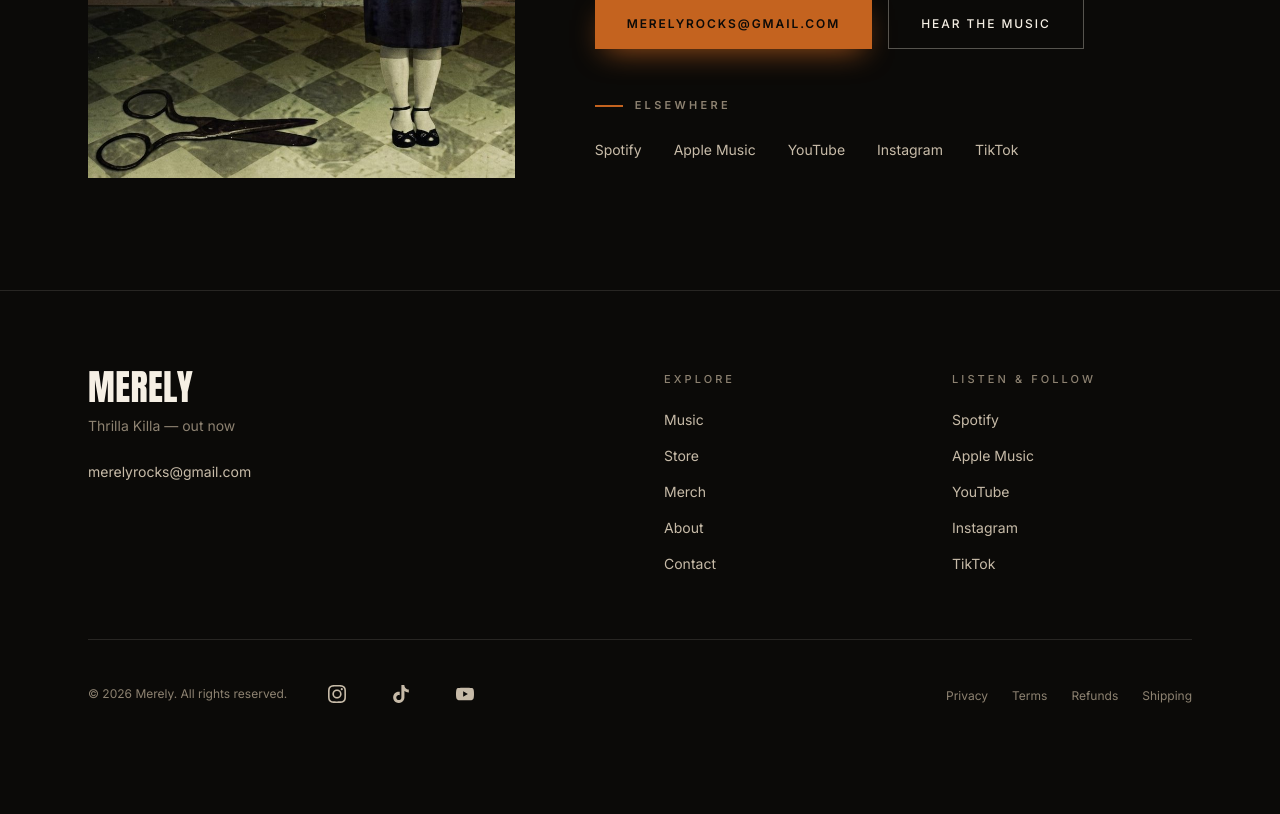
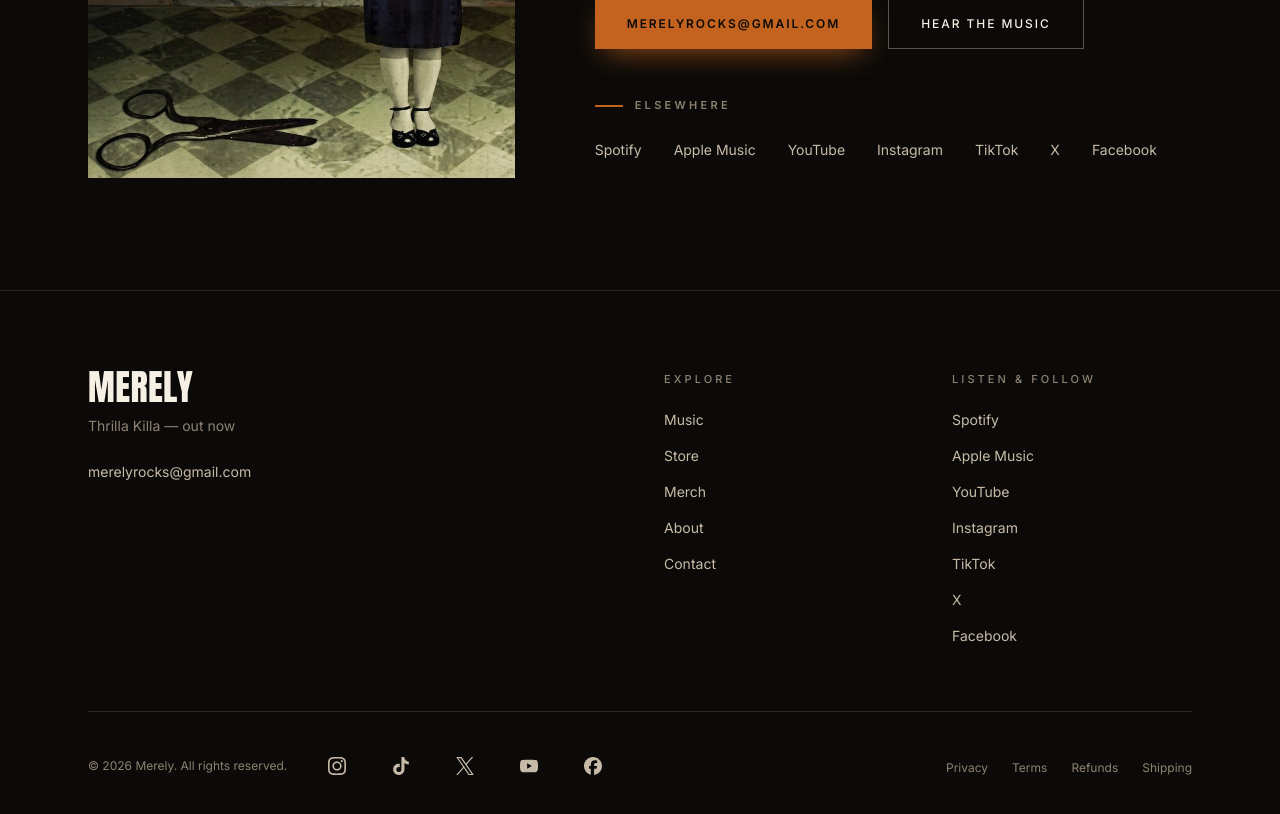
Before and after one commit to merelyrocks-sudo/nick-site, a Next.js app: page /about in a window 1280 px wide. Shown: the part 920-1734 px from the top of the page. Built offline with nearby package versions, Linux system fonts and the light colour scheme.

Commit message:
Add real X and Facebook links
Widen streaming/social to Record<string,string> so filled-in fields
don't collapse the empty-string filter check to a TS literal-type error.

```diff
--- a/src/content/site.ts
+++ b/src/content/site.ts
@@ -90,7 +90,7 @@
 // Leave as '' and the service shows in the hub as a dimmed "soon" tile —
 // it fills in automatically the moment you paste a real URL.
 
-export const streaming = {
+export const streaming: Record<string, string> = {
   spotify: 'https://open.spotify.com/artist/4s3TTBCeMLeCYPTVQrOGEw?si=sQFpj2iqTaySVpshw7aeyw',
   appleMusic: 'https://music.apple.com/us/artist/merely/1625077159',
   youtube: 'https://www.youtube.com/channel/UCCbGnstwWpe-dT4TEoR3nig',
@@ -99,14 +99,14 @@
   bandcamp: '', // TODO (optional)
   tidal: '', // TODO (optional)
   amazonMusic: '', // TODO (optional)
-} as const;
+};
 
-export const social = {
+export const social: Record<string, string> = {
   instagram: 'https://www.instagram.com/merelyrocks/',
   tiktok: 'https://www.tiktok.com/@merelyrocks?is_from_webapp=1&sender_device=pc',
-  twitter: '', // TODO (X)
-  facebook: '', // TODO (optional)
-} as const;
+  twitter: 'https://x.com/MerelyRocks',
+  facebook: 'https://www.facebook.com/nick.barrett.311',
+};
 
 // ---------------------------------------------------------------------------
 // 3b. NEWSLETTER
```
